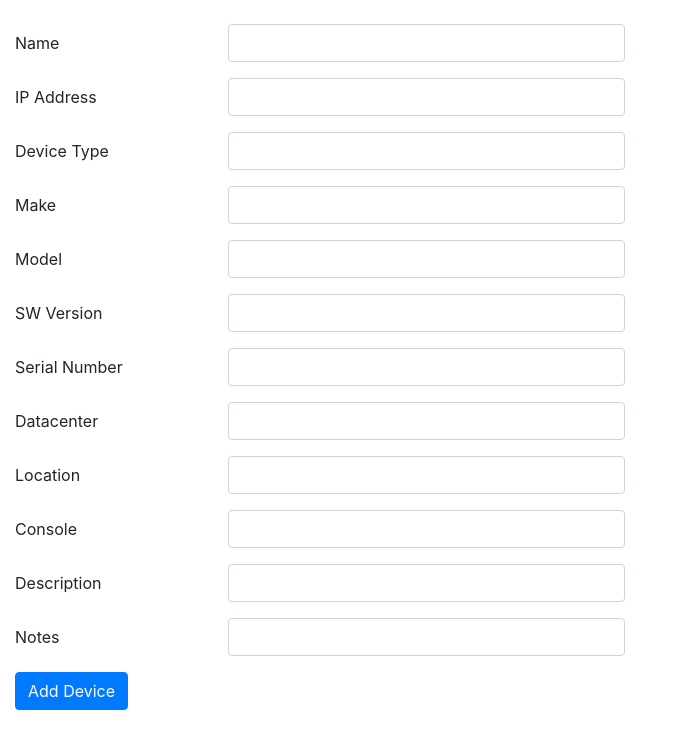
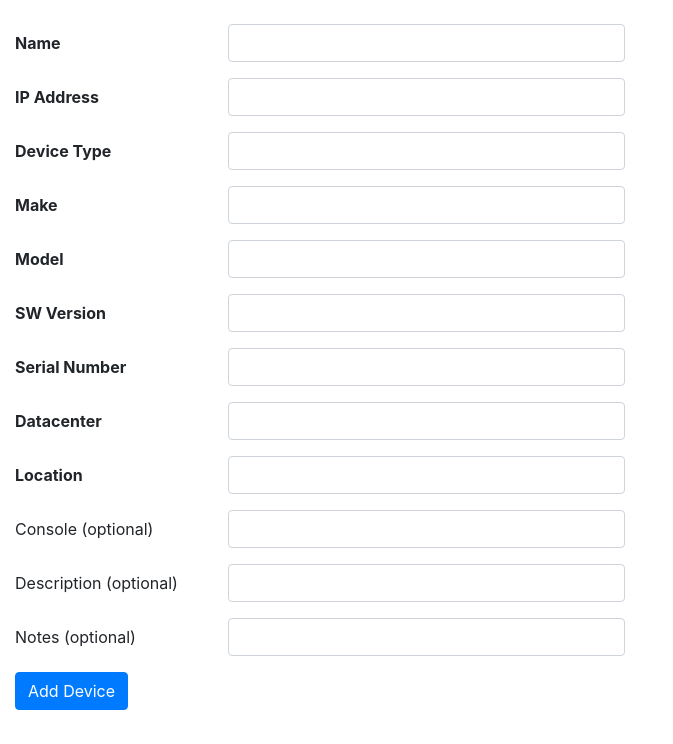
Before and after one commit to bdrakester/netadmintool, a Flask app: page /devices/add in a window 1280 px wide. Shown: the part 56-800 px from the top of the page, without its empty margins (0-673 px from the left). Run offline with Flask 2, Linux system fonts and the light colour scheme; parts of the project's set-up code (start-up, migrations or seed data) failed here and were passed over; some libraries are stand-ins or nearby versions.

Commit message:
Closes Issue #1. Added required attribute to required input fields. Added css to make required lables bold, and add (optional) to optional attributes

```diff
--- a/app/app.py
+++ b/app/app.py
@@ -70,13 +70,10 @@ def add_device():
 
         if resp.status_code == 201:
             device = resp.json()['device']
-            return redirect((url_for('device', device_id = device['id'])))
+            return redirect((url_for('devices', device_id = device['id'])))
 
     return render_template('add.html')
 
 
-
-
-
 if __name__ == '__main__':
     app.run(host='0.0.0.0', port=5002, debug=True)
--- a/app/static/css/styles.css
+++ b/app/static/css/styles.css
@@ -4,7 +4,10 @@ h2,h4 {
 table{
   width: 100%;
 }
-/*th, td{
-  border: 1px solid black;
-  padding: 15px;
-}*/
+.form-group.required label {
+  font-weight:bold;
+}
+.form-group.optional label:after {
+  content:"  (optional)"
+
+}
--- a/app/templates/add.html
+++ b/app/templates/add.html
@@ -7,73 +7,73 @@
     <br>
   {% endif %}
   <form action="{{ url_for('add_device')}}" method="POST">
-    <div class="form-group row">
+    <div class="form-group row required">
       <label for="name" class="col-form-label col-md-2">Name</label>
       <div class="col-md-4">
-        <input type="text" class="form-control" id="name" name="name">
+        <input type="text" class="form-control" id="name" name="name" required>
       </div>
     </div>
-    <div class="form-group row">
+    <div class="form-group row required">
       <label for="ip_addr" class="col-form-label col-md-2">IP Address</label>
       <div class="col-md-4">
-        <input type="text" class="form-control" id="ip_addr" name="ip_addr">
+        <input type="text" class="form-control" id="ip_addr" name="ip_addr" required>
       </div>
     </div>
-    <div class="form-group row">
+    <div class="form-group row required">
       <label for="device_type" class="col-form-label col-md-2">Device Type</label>
       <div class="col-md-4">
-        <input type="text" class="form-control" id="device_type" name="device_type">
+        <input type="text" class="form-control" id="device_type" name="device_type" required>
       </div>
     </div>
-    <div class="form-group row">
+    <div class="form-group row required">
       <label for="make" class="col-form-label col-md-2">Make</label>
       <div class="col-md-4">
-        <input type="text" class="form-control" id="make" name="make">
+        <input type="text" class="form-control" id="make" name="make" required>
       </div>
     </div>
-    <div class="form-group row">
+    <div class="form-group row required">
       <label for="model" class="col-form-label col-md-2">Model</label>
       <div class="col-md-4">
-        <input type="text" class="form-control" id="model" name="model">
+        <input type="text" class="form-control" id="model" name="model" required>
       </div>
     </div>
-    <div class="form-group row">
+    <div class="form-group row required">
       <label for="sw_version" class="col-form-label col-md-2">SW Version</label>
       <div class="col-md-4">
-        <input type="text" class="form-control" id="sw_version" name="sw_version">
+        <input type="text" class="form-control" id="sw_version" name="sw_version" required>
       </div>
     </div>
-    <div class="form-group row">
+    <div class="form-group row required">
       <label for="serial_number" class="col-form-label col-md-2">Serial Number</label>
       <div class="col-md-4">
-        <input type="text" class="form-control" id="serial_number" name="serial_number">
+        <input type="text" class="form-control" id="serial_number" name="serial_number" required>
       </div>
     </div>
-    <div class="form-group row">
+    <div class="form-group row required">
       <label for="datacenter" class="col-form-label col-md-2">Datacenter</label>
       <div class="col-md-4">
         <input type="text" class="form-control" id="datacenter" name="datacenter">
       </div>
     </div>
-    <div class="form-group row">
+    <div class="form-group row required">
       <label for="location" class="col-form-label col-md-2">Location</label>
       <div class="col-md-4">
         <input type="text" class="form-control" id="location" name="location">
       </div>
     </div>
-    <div class="form-group row">
+    <div class="form-group row optional">
       <label for="console" class="col-form-label col-md-2">Console</label>
       <div class="col-md-4">
         <input type="text" class="form-control" id="console" name="console">
       </div>
     </div>
-    <div class="form-group row">
+    <div class="form-group row optional">
       <label for="description" class="col-form-label col-md-2">Description</label>
       <div class="col-md-4">
         <input type="text" class="form-control" id="description" name="description">
       </div>
     </div>
-    <div class="form-group row">
+    <div class="form-group row optional">
       <label for="notes" class="col-form-label col-md-2">Notes</label>
       <div class="col-md-4">
         <input type="text" class="form-control" id="notes" name="notes">
```
